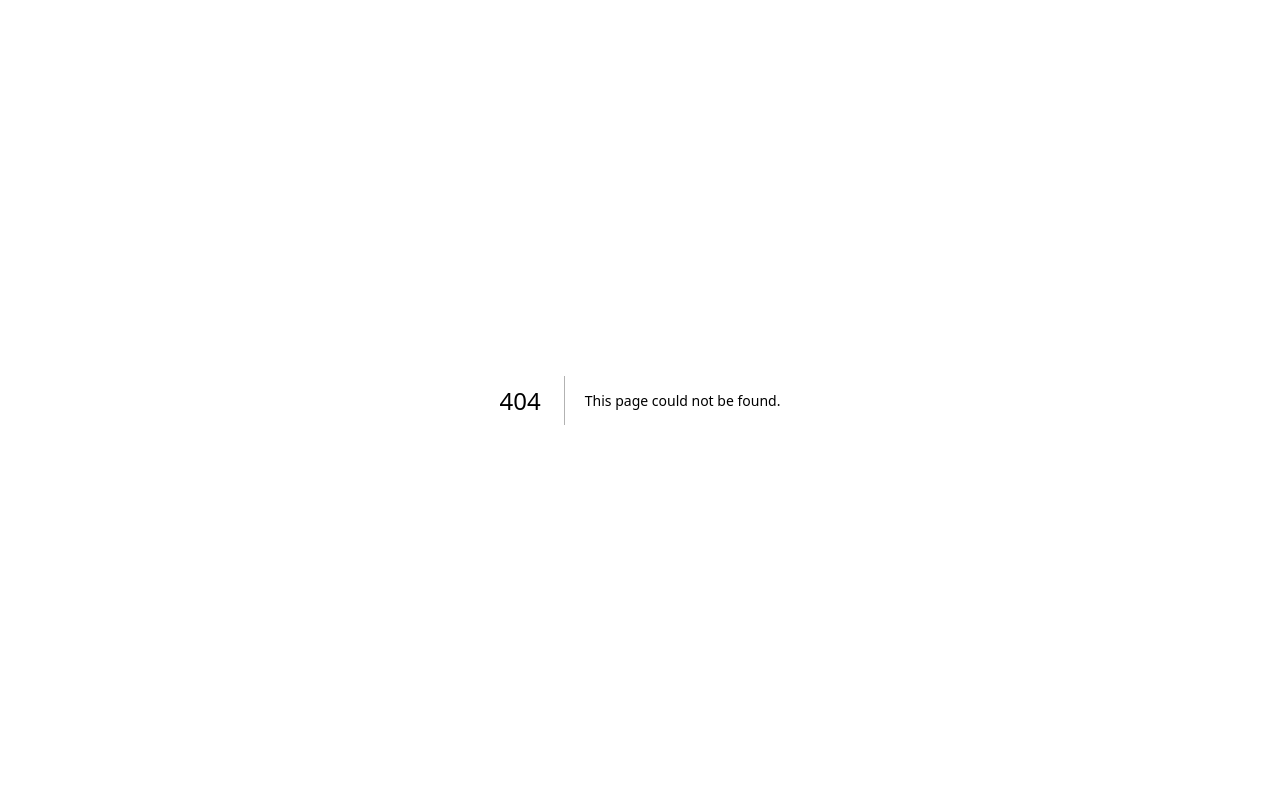
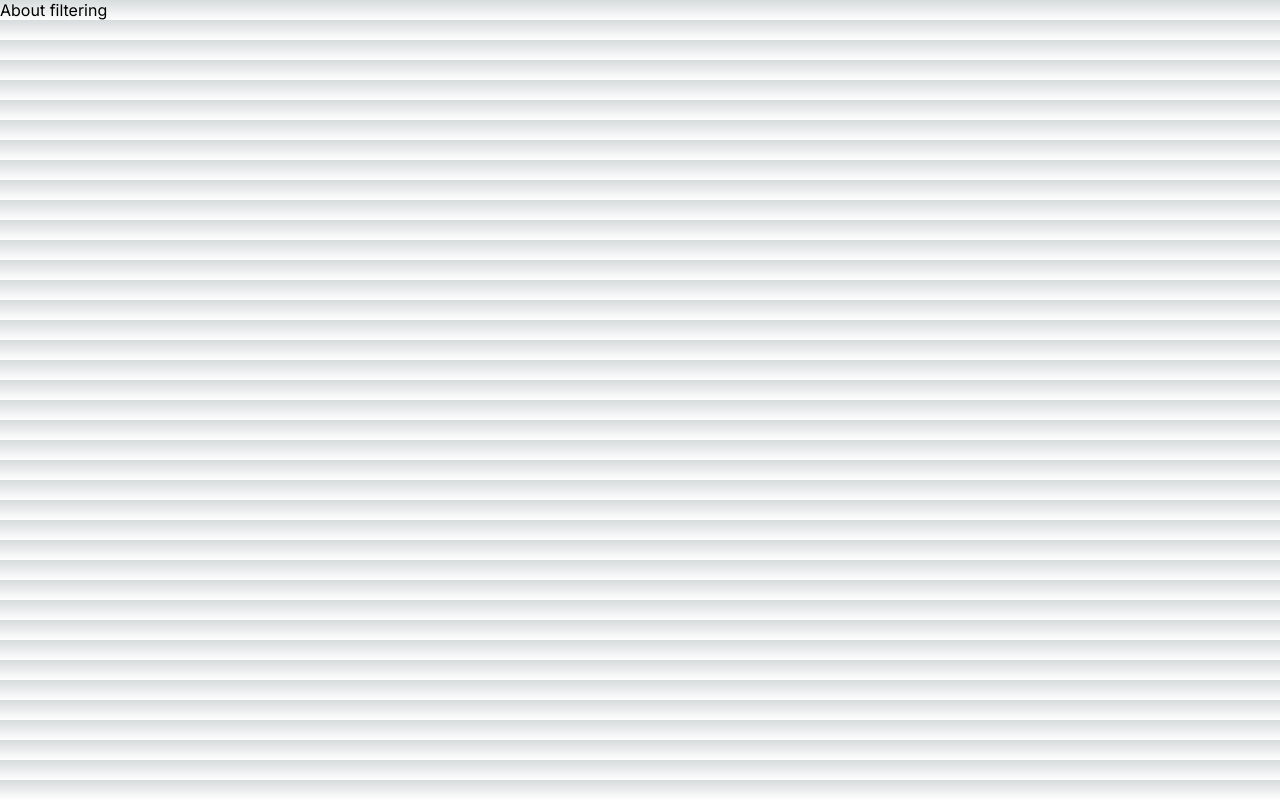
Before and after one commit to AhmadiGu/Practice_Nextjs, a Next.js app: page /blog in a window 1280 px wide. Before the commit this address had no page. Built offline with nearby package versions, Linux system fonts and the light colour scheme.

Commit message:
Dynamic nested routes

```diff
--- /dev/null
+++ b/src/app/blog/[...id]/page.jsx
@@ -0,0 +1,9 @@
+const Catchall = () => {
+    return (
+        <div>
+            About filtering
+        </div>
+    )
+}
+
+export default Catchall
```
Also changed, not shown: src/app/blog/page.jsx (added, +9 -0 lines).
